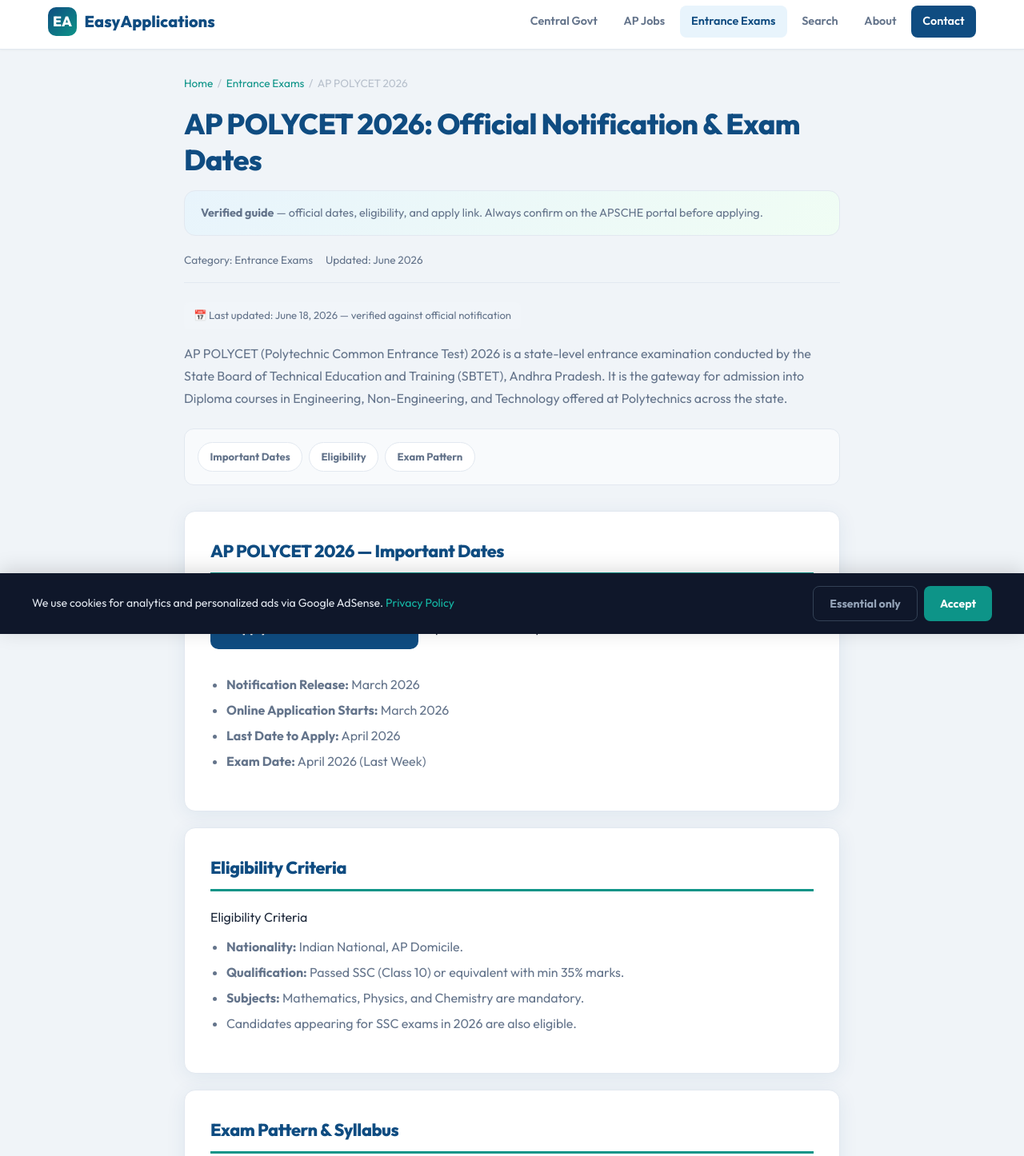
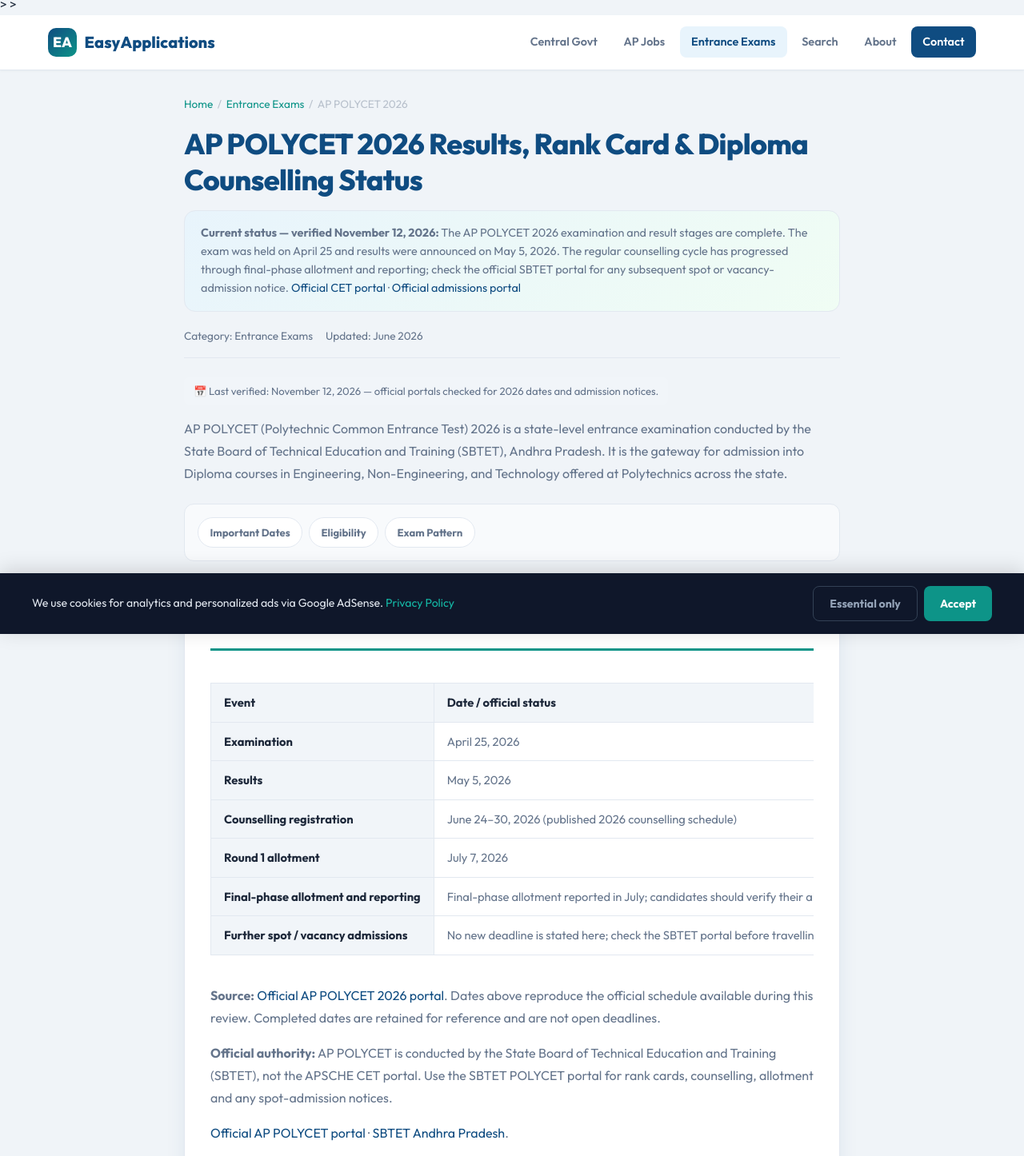
Before and after one commit to Rock682/easy-application, a website: page ap-polycet-2026/index.html in a window 1280 px wide. Shown: the part 7-1453 px from the top of the page at 80% size. Drawn offline with Linux system fonts and the light colour scheme.

Commit message:
Update AP POLYCET 2026 official dates and admission status (Nov 12, 2026)

```diff
--- a/ap-polycet-2026/index.html
+++ b/ap-polycet-2026/index.html
@@ -5,9 +5,8 @@
     <meta charset="UTF-8">
     <meta name="google-adsense-account" content="ca-pub-4594881398958191">
     <meta name="viewport" content="width=device-width, initial-scale=1.0">
-    <title>AP POLYCET 2026 Notification: Exam Date (April), Syllabus & Eligibility | EasyApplications</title>
-    <meta name="description"
-        content="AP POLYCET 2026 Notification (Expected March): Check exam date (April 2026), syllabus, eligibility, and application process for Polytechnic admission in AP.">
+    <title>AP POLYCET 2026 Results, Rank Card & Diploma Counselling Status | EasyApplications</title>
+    <meta name="description" content="AP POLYCET 2026 exam and result dates, rank card, diploma counselling history and official SBTET admission links.">
     <meta name="keywords"
         content="AP POLYCET 2026 Notification, AP POLYCET 2026 Exam Date, Polytechnic Admission AP 2026, AP POLYCET Registration, POLYCET Syllabus 2026, Diploma Admission AP, Diploma Courses List, Polytechnic Entrance Syllabus, 10th Class Eligibility">
     <link rel="canonical" href="https://easyapplications.in/ap-polycet-2026/">
@@ -18,14 +17,14 @@
     <!-- Open Graph -->
     <meta property="og:type" content="article">
     <meta property="og:url" content="https://easyapplications.in/ap-polycet-2026/">
-    <meta property="og:title" content="AP POLYCET 2026: Official Notification & Exam Dates">
+    <meta property="og:title" content="AP POLYCET 2026 Results, Rank Card & Diploma Counselling Status | EasyApplications">>
     <meta property="og:description"
         content="Complete guide to AP POLYCET 2026. Get latest updates on notification, exam dates, eligibility, and syllabus for Polytechnic admissions.">
     <meta property="og:image" content="https://easyapplications.in/ap-polycet-2026-hero.png">
     <!-- Twitter -->
     <meta property="twitter:card" content="summary_large_image">
     <meta property="twitter:url" content="https://easyapplications.in/ap-polycet-2026/">
-    <meta property="twitter:title" content="AP POLYCET 2026: Official Notification & Exam Dates">
+    <meta property="twitter:title" content="AP POLYCET 2026 Results, Rank Card & Diploma Counselling Status | EasyApplications">>
     <meta property="twitter:description"
         content="Complete guide to AP POLYCET 2026. Get latest updates on notification, exam dates, eligibility, and syllabus for Polytechnic admissions.">
     <meta property="twitter:image" content="https://easyapplications.in/ap-polycet-2026-hero.png">
@@ -39,13 +38,13 @@
     {
       "@context": "https://schema.org",
       "@type": "Article",
-      "headline": "AP POLYCET 2026: Official Notification & Exam Dates",
-      "description": "AP POLYCET 2026 Notification (Expected March): Check exam date (April 2026), syllabus, eligibility, and application process for Polytechnic admission in AP.",
+      "headline": "AP POLYCET 2026 Results, Rank Card & Diploma Counselling Status | EasyApplications",
+      "description": "AP POLYCET 2026 exam and result dates, rank card, diploma counselling history and official SBTET admission links.",
       "image": "https://easyapplications.in/ap-polycet-2026-hero.png",
       "author": { "@type": "Organization", "name": "Easy Applications" },
       "publisher": { "@type": "Organization", "name": "Easy Applications", "logo": { "@type": "ImageObject", "url": "https://easyapplications.in/logo.png" } },
       "datePublished": "2026-01-18",
-      "dateModified": "2026-06-18",
+      "dateModified": "2026-11-12",
       "mainEntityOfPage": "https://easyapplications.in/ap-polycet-2026/"
     }
     </script>
@@ -89,7 +88,7 @@
       "startDate": "2026-04-27",
       "endDate": "2026-04-30",
       "eventAttendanceMode": "https://schema.org/OfflineEventAttendanceMode",
-      "eventStatus": "https://schema.org/EventScheduled",
+      "eventStatus": "https://schema.org/EventCompleted",
       "location": {
         "@type": "Place",
         "name": "Andhra Pradesh",
@@ -138,13 +137,13 @@
                 <span>AP POLYCET 2026</span>
             </nav>
 
-            <h1>AP POLYCET 2026: Official Notification & Exam Dates</h1>
-            <div class="content-banner"><strong>Verified guide</strong> — official dates, eligibility, and apply link. Always confirm on the APSCHE portal before applying.</div>
+            <h1>AP POLYCET 2026 Results, Rank Card & Diploma Counselling Status</h1>
+            <div class="content-banner"><strong>Current status — verified November 12, 2026:</strong> The AP POLYCET 2026 examination and result stages are complete. The exam was held on April 25 and results were announced on May 5, 2026. The regular counselling cycle has progressed through final-phase allotment and reporting; check the official SBTET portal for any subsequent spot or vacancy-admission notice. <a href="https://polycet.ap.gov.in/" target="_blank" rel="noopener noreferrer">Official CET portal</a> · <a href="https://polycet.ap.gov.in/" target="_blank" rel="noopener noreferrer">Official admissions portal</a></div>
             <div class="article-meta">
                 <span>Category: Entrance Exams</span>
                 <span>Updated: June 2026</span>
             </div>
-            <p class="last-updated" role="status">📅 Last updated: June 18, 2026 — verified against official notification</p>
+            <p class="last-updated" role="status">📅 Last verified: November 12, 2026 — official portals checked for 2026 dates and admission notices.</p>
 
             <aside class="ad-slot ad-slot--responsive" data-ad-key="ARTICLE_TOP" data-ad-format="auto" aria-label="Advertisement">
             <p class="ad-label">Advertisement</p>
@@ -158,10 +157,18 @@
                 <a href="#pattern">Exam Pattern</a></nav>
 
             <section id="dates">
-                <h2>AP POLYCET 2026 — Important Dates</h2>
-                <a href="https://easyapplications.in/ap-polycet-2026/" class="apply-btn" target="_blank" rel="noopener noreferrer">Apply on Official Website →</a>
-                Important Dates (Expected) <ul> <li><strong>Notification Release:</strong> March 2026</li> <li><strong>Online Application Starts:</strong> March 2026</li> <li><strong>Last Date to Apply:</strong> April 2026</li> <li><strong>Exam Date:</strong> April 2026 (Last Week)</li> </ul>
-            </section>
+<h2>AP POLYCET 2026 — Official Dates and Schedule</h2>
+<div class="table-scroll"><table class="info-table dates-table"><thead><tr><th>Event</th><th>Date / official status</th></tr></thead><tbody>
+<tr><th scope="row">Examination</th><td>April 25, 2026</td></tr>
+<tr><th scope="row">Results</th><td>May 5, 2026</td></tr>
+<tr><th scope="row">Counselling registration</th><td>June 24–30, 2026 (published 2026 counselling schedule)</td></tr>
+<tr><th scope="row">Round 1 allotment</th><td>July 7, 2026</td></tr>
+<tr><th scope="row">Final-phase allotment and reporting</th><td>Final-phase allotment reported in July; candidates should verify their allotment and reporting record on the official portal.</td></tr>
+<tr><th scope="row">Further spot / vacancy admissions</th><td>No new deadline is stated here; check the SBTET portal before travelling or paying any fee.</td></tr>
+</tbody></table></div>
+<p><strong>Source:</strong> <a href="https://polycet.ap.gov.in/" target="_blank" rel="noopener noreferrer">Official AP POLYCET 2026 portal</a>. Dates above reproduce the official schedule available during this review. Completed dates are retained for reference and are not open deadlines.</p>
+<p><strong>Official authority:</strong> AP POLYCET is conducted by the State Board of Technical Education and Training (SBTET), not the APSCHE CET portal. Use the SBTET POLYCET portal for rank cards, counselling, allotment and any spot-admission notices.</p><p><a href="https://polycet.ap.gov.in/">Official AP POLYCET portal</a> · <a href="https://apsbtet.ap.gov.in/">SBTET Andhra Pradesh</a>.</p>
+</section>
 
             <aside class="ad-slot ad-slot--infeed" data-ad-key="ARTICLE_MID" data-ad-format="auto" aria-label="Advertisement">
             <p class="ad-label">Advertisement</p>
```
